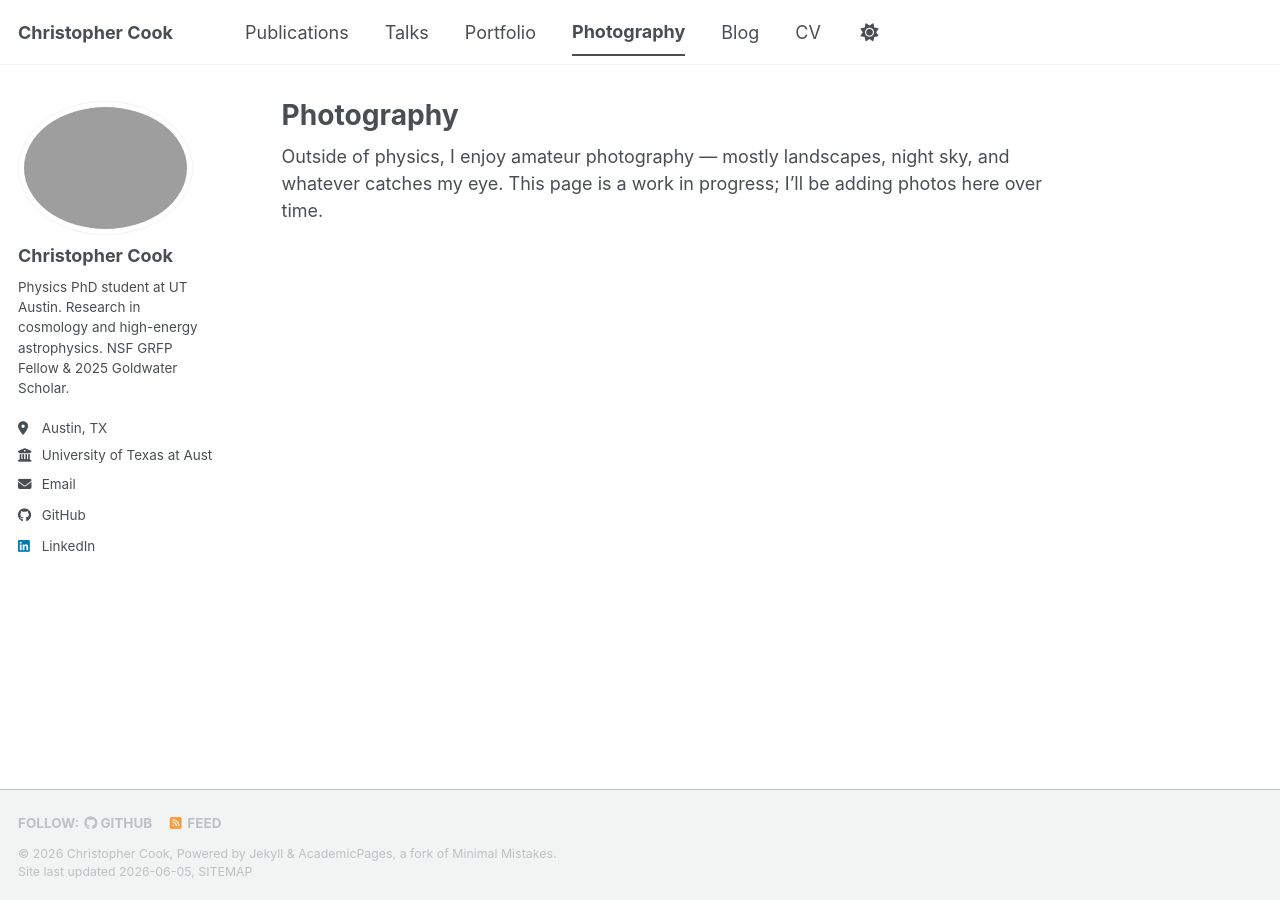
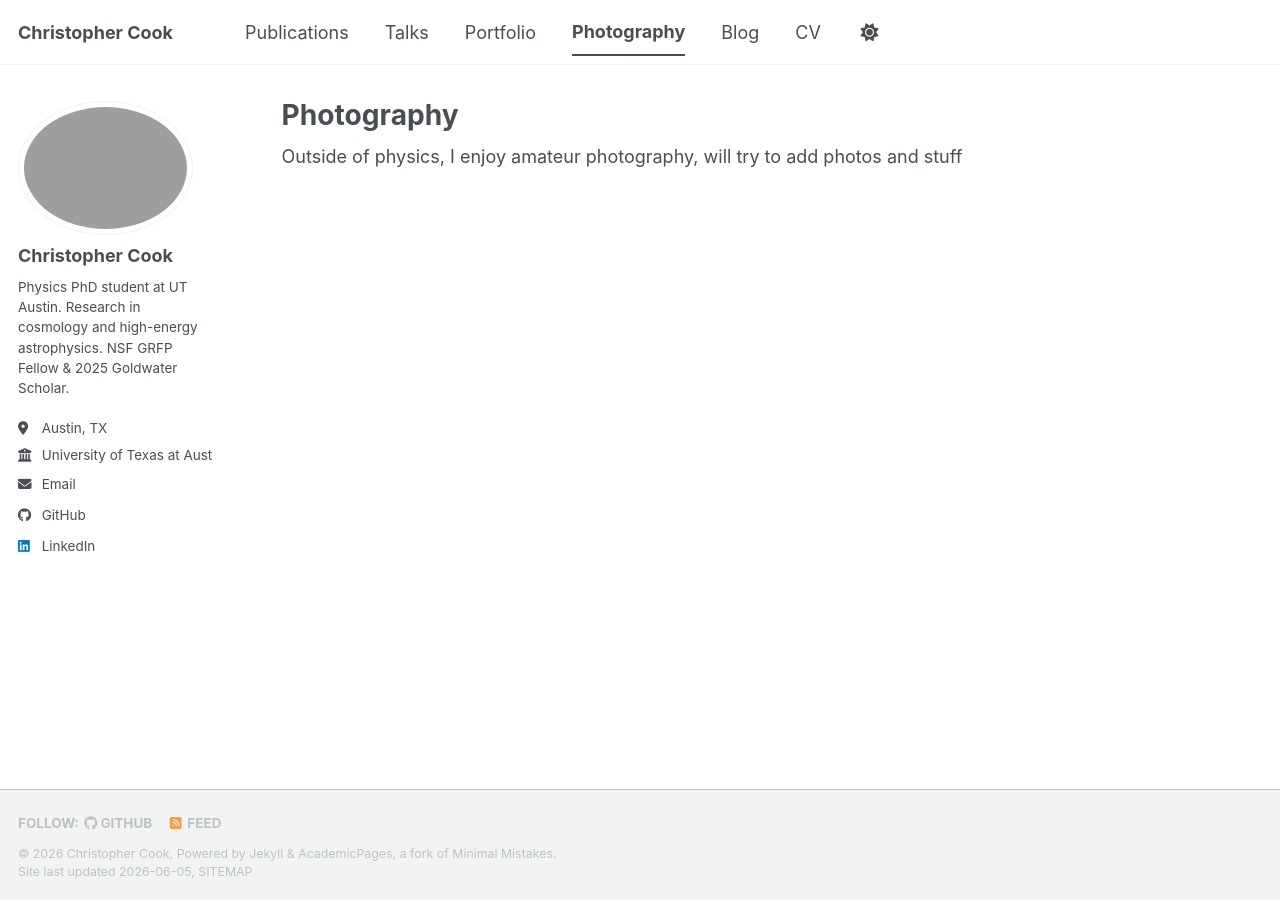
Before and after one commit to ccook7bit/ccook7bit.github.io, a Jekyll site: the page built from _pages/photography.md, in a window 1280 px wide. Built offline with Jekyll 4.4.1, drawn with Linux system fonts in a browser that asks for light colours; a script bundle is joined from its source files by our own code; library files that are not in the unit come from our copies.

Commit message:
Revise photography page description
Updated the photography description for clarity.

```diff
--- a/_pages/photography.md
+++ b/_pages/photography.md
@@ -5,7 +5,7 @@ permalink: /photography/
 author_profile: true
 ---
 
-Outside of physics, I enjoy amateur photography — mostly landscapes, night sky, and whatever catches my eye. This page is a work in progress; I'll be adding photos here over time.
+Outside of physics, I enjoy amateur photography, will try to add photos and stuff
 
 <!-- To add photos, place image files in the /images/ directory and add them below using Markdown: -->
 <!-- ![Description of photo](/images/your-photo.jpg) -->
```
